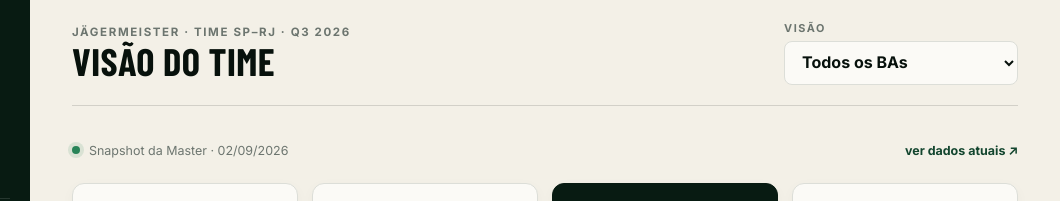
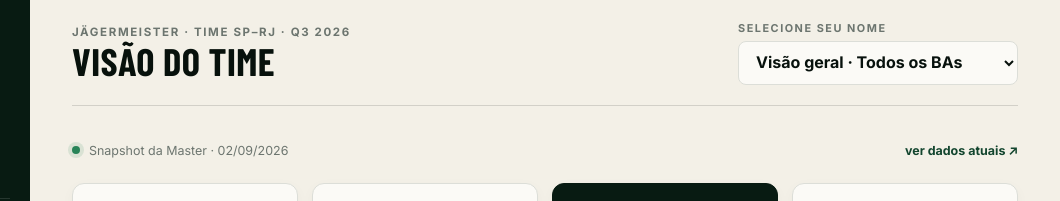
Before and after one commit to Brunopassamonti/ontrade, a plain HTML site: page index.html in a window 1280 px wide. Shown: the top 201 px of the page, 220-1280 px from the left. Drawn offline with nearby package versions, Linux system fonts and the light colour scheme; a web font is replaced by a local one.

Commit message:
Corrige dados dos BAs e destaca seleção de nome

```diff
--- a/index.html
+++ b/index.html
@@ -55,9 +55,9 @@
             <h1 id="view-title">Visão do time</h1>
           </div>
           <label class="ba-filter">
-            <span>VISÃO</span>
+            <span>SELECIONE SEU NOME</span>
             <select id="ba-select" aria-label="Selecionar Brand Ambassador">
-              <option value="TODOS">Todos os BAs</option>
+              <option value="TODOS">Visão geral · Todos os BAs</option>
               <option value="Jerry Whilem">Jerry Whilem</option>
               <option value="Julia Gutvilen">Julia Gutvilen</option>
               <option value="João Pedro Marques">João Pedro Marques</option>
```
